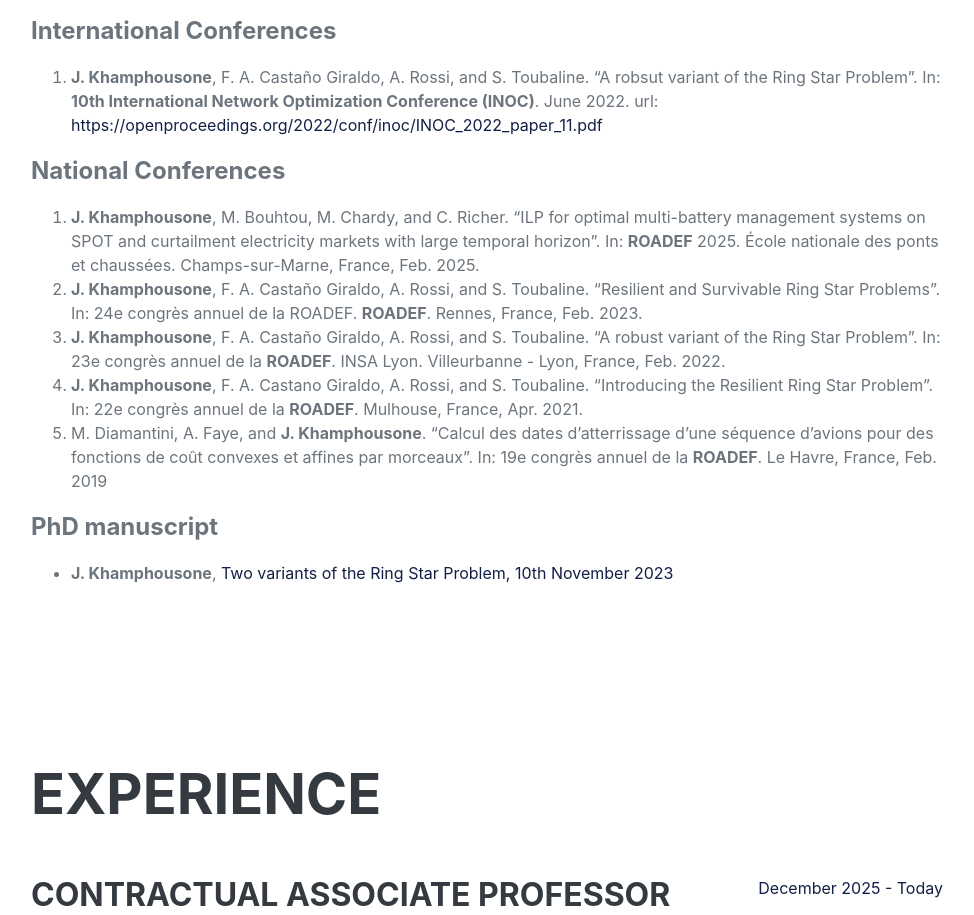
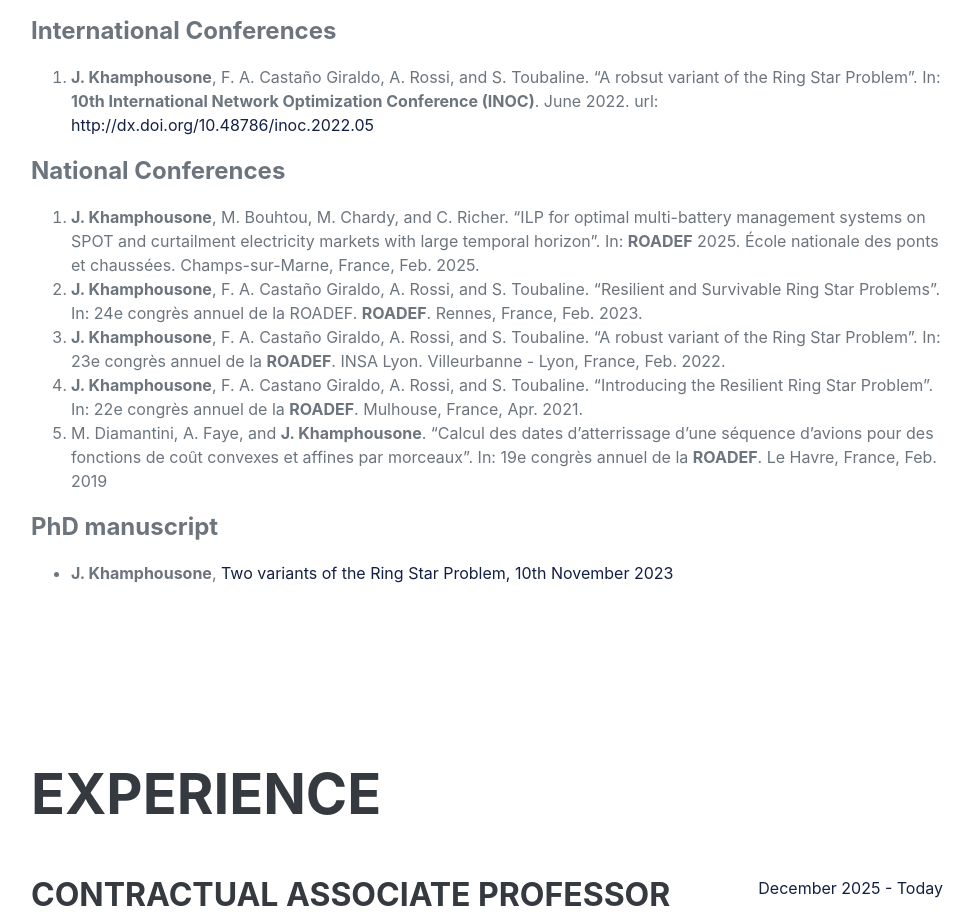
Before and after one commit to jkhamphousone/jkhamphousone.github.io, a plain HTML site: page index.html in a window 1280 px wide. Shown: the part 1147-2062 px from the top of the page, without its empty margins (289-1263 px from the left). Drawn offline with nearby package versions, Linux system fonts and the light colour scheme; a web font is replaced by a local one.

Commit message:
DOI update

```diff
--- a/index.html
+++ b/index.html
@@ -97,7 +97,7 @@
                 <ol><li><div class="flex-shrink-0"><b>J. Khamphousone</b>, F. A. Castaño Giraldo, A. Rossi, and S. Toubaline. “A
                     robsut variant of the Ring
                     Star Problem”. In: <b>10th International Network Optimization Conference (INOC)</b>. June 2022. url: <a
-                        href=http://dx.doi.org/10.48786/inoc.2022.05 />https://openproceedings.org/2022/conf/inoc/INOC_2022_paper_11.pdf</a>
+                        href=http://dx.doi.org/10.48786/inoc.2022.05 />http://dx.doi.org/10.48786/inoc.2022.05</a>
                 </div></li>
                 </ol>
                 <div class="subheading mb-3"><b>National Conferences</b></div>
```
